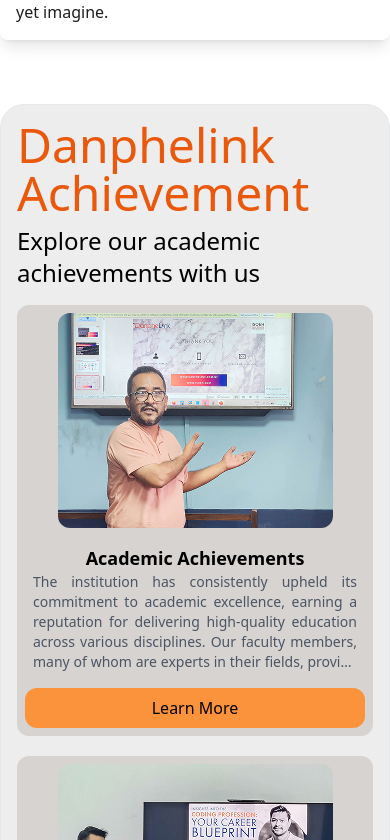
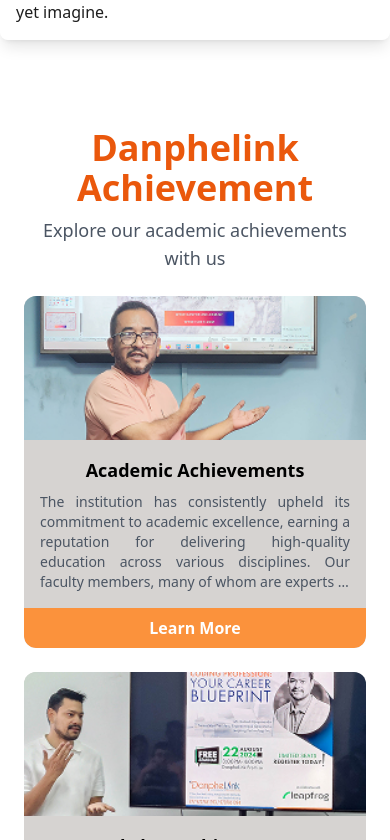
Before and after one commit to Interim-High/Interim-High, a Next.js app: page /about in a window 390 px wide. Shown: the part 2310-3150 px from the top of the page. Built offline with nearby package versions, Linux system fonts and the light colour scheme.

Commit message:
task: Fix issue in about page card's responsive

```diff
--- a/src/components/layout/main/about/Achievement.tsx
+++ b/src/components/layout/main/about/Achievement.tsx
@@ -1,53 +1,127 @@
 import React from "react";
 import Card from "./card";
-type AchievementProps ={
-    title: string,
-    description: string,
-    images: string,
-}
-const Achievementcards: AchievementProps[] = [{
+import Image from "next/image";
+import Link from "next/link";
+type AchievementProps = {
+  title: string;
+  description: string;
+  images: string;
+};
+const Achievementcards: AchievementProps[] = [
+  {
     title: "Academic Achievements",
-    description: "The institution has consistently upheld its commitment to academic excellence, earning a reputation for delivering high-quality education across various disciplines. Our faculty members, many of whom are experts in their fields, provide students with a rigorous and comprehensive curriculum, ensuring they are well-prepared for their future careers. The institution has also seen numerous students achieve top ranks in national and international examinations, and its research output continues to grow, with several published papers and research projects contributing to global knowledge. We are proud of our academic achievements, as they reflect our dedication to nurturing talent and fostering a culture of lifelong learning.",
-    images: "/images/about/academy.png"
+    description:
+      "The institution has consistently upheld its commitment to academic excellence, earning a reputation for delivering high-quality education across various disciplines. Our faculty members, many of whom are experts in their fields, provide students with a rigorous and comprehensive curriculum, ensuring they are well-prepared for their future careers. The institution has also seen numerous students achieve top ranks in national and international examinations, and its research output continues to grow, with several published papers and research projects contributing to global knowledge. We are proud of our academic achievements, as they reflect our dedication to nurturing talent and fostering a culture of lifelong learning.",
+    images: "/images/about/academy.png",
   },
   {
     title: " Workshop Achievements",
-    description: "Our institution regularly organizes and hosts a wide range of events, workshops, and seminars, aimed at providing students with practical exposure and a platform to interact with industry experts. These events cover diverse areas, including academic discussions, technological innovations, entrepreneurship, and cultural exchange. Notable workshops have seen active participation from students, faculty, and external experts, promoting knowledge-sharing and skill development. Additionally, our students have played pivotal roles in organizing these events, showcasing their leadership and organizational skills, and making meaningful contributions to the academic community.",
-    images: "/images/about/workshop.png"
+    description:
+      "Our institution regularly organizes and hosts a wide range of events, workshops, and seminars, aimed at providing students with practical exposure and a platform to interact with industry experts. These events cover diverse areas, including academic discussions, technological innovations, entrepreneurship, and cultural exchange. Notable workshops have seen active participation from students, faculty, and external experts, promoting knowledge-sharing and skill development. Additionally, our students have played pivotal roles in organizing these events, showcasing their leadership and organizational skills, and making meaningful contributions to the academic community.",
+    images: "/images/about/workshop.png",
   },
   {
     title: "Institutional Achievements",
-    description: "The institution has made remarkable progress over the years, establishing itself as a leader in education and innovation. With state-of-the-art facilities, a modern academy, and a range of academic programs, it has attracted students from diverse backgrounds. The institution has earned multiple accolades for its infrastructure, teaching methodologies, and research contributions. Strategic partnerships with global academic institutions and industry leaders have opened new avenues for collaboration and knowledge exchange. Through these efforts, our institution continues to enhance its standing, not just within the country but on the global academic stage.",
-    images: "/images/about/institutional.png"
+    description:
+      "The institution has made remarkable progress over the years, establishing itself as a leader in education and innovation. With state-of-the-art facilities, a modern academy, and a range of academic programs, it has attracted students from diverse backgrounds. The institution has earned multiple accolades for its infrastructure, teaching methodologies, and research contributions. Strategic partnerships with global academic institutions and industry leaders have opened new avenues for collaboration and knowledge exchange. Through these efforts, our institution continues to enhance its standing, not just within the country but on the global academic stage.",
+    images: "/images/about/institutional.png",
   },
   {
     title: "Student Achievement",
-    description: "Our students have consistently demonstrated exceptional talent, leadership, and dedication, excelling in both academic and extracurricular pursuits. Many of our students have won national and international awards in fields such as science, technology, sports, and arts. They actively participate in community service, student organizations, and various cultural and sports events, where they exhibit teamwork, creativity, and a strong sense of responsibility. Several students have also launched their own entrepreneurial ventures, reflecting the institution's commitment to fostering innovation and preparing students to be leaders in their respective fields.",
-    images: "/images/about/student.png"
-}
-
-]
+    description:
+      "Our students have consistently demonstrated exceptional talent, leadership, and dedication, excelling in both academic and extracurricular pursuits. Many of our students have won national and international awards in fields such as science, technology, sports, and arts. They actively participate in community service, student organizations, and various cultural and sports events, where they exhibit teamwork, creativity, and a strong sense of responsibility. Several students have also launched their own entrepreneurial ventures, reflecting the institution's commitment to fostering innovation and preparing students to be leaders in their respective fields.",
+    images: "/images/about/student.png",
+  },
+];
 
 function Achievement() {
   return (
-            <div className="flex flex-col w-fit bg-[#EDEDED] mt-16 p-4 rounded-3xl border justify-items-stretch m-auto space-y-4">
-                <div className="flex flex-col space-y-2">
-                    <h1 className="text-5xl font-normal text-orange-600"> Danphelink Achievement</h1>
-                    <p className="text-2xl">Explore our academic achievements with us</p>
+    // <div className="flex flex-col w-full max-w-7xl p-6 mt-16 mx-auto space-y-6">
+    //   <div className="flex flex-col text-center space-y-2">
+    //     <h1 className="text-4xl md:text-6xl font-bold text-orange-600">
+    //       Danphelink Achievement
+    //     </h1>
+    //     <p className="text-lg md:text-xl text-gray-600">
+    //       Explore our academic achievements with us
+    //     </p>
+    //   </div>
+
+    //   <div className="grid grid-cols-1 h-auto sm:grid-cols-2 lg:grid-cols-4 gap-6">
+    //     {Achievementcards.map((achievement, index) => (
+    //       <div key={index} className="bg-stone-300 rounded-xl overflow-hidden">
+    //         <div className="relative w-full aspect-square overflow-hidden rounded-t-lg">
+    //           {achievement.images && (
+    //             <Image
+    //               src={achievement.images}
+    //               alt={achievement.title || "Achievement Image"}
+    //               layout="fill"
+    //               className="object-cover"
+    //             />
+    //           )}
+    //         </div>
+    //         <div className="w-full p-4 space-y-2">
+    //           <h1 className="text-lg font-semibold text-center">
+    //             {achievement.title}
+    //           </h1>
+    //           <p className="text-sm text-gray-600 text-justify break-words line-clamp-5">
+    //             {achievement.description}
+    //           </p>
+    //         </div>
+    //         <div className="w-full text-center bg-orange-400 p-2 rounded-b-xl">
+    //           <Link
+    //             href="/achievement-detail"
+    //             className="text-white font-semibold"
+    //           >
+    //             Learn More
+    //           </Link>
+    //         </div>
+    //       </div>
+    //     ))}
+    //   </div>
+    // </div>
+    <div className="flex flex-col w-full max-w-7xl p-6 mt-16 mx-auto space-y-6">
+      <div className="flex flex-col text-center space-y-2">
+        <h1 className="text-4xl md:text-6xl font-bold text-orange-600">
+          Danphelink Achievement
+        </h1>
+        <p className="text-lg md:text-xl text-gray-600">
+          Explore our academic achievements with us
+        </p>
       </div>
 
-                <div className="flex flex-wrap w-full rounded-3xl gap-5 items-start justify-between">
+      <div className="grid grid-cols-1 sm:grid-cols-2 lg:grid-cols-4 gap-6">
         {Achievementcards.map((achievement, index) => (
-                        <Card
-                            key={index}
-                            title={achievement.title}
-                            description={achievement.description}
-                            images={achievement.images}
+          <div key={index} className="bg-stone-300 rounded-xl overflow-hidden">
+            <div className="relative w-full h-36 sm:h-20 md:h-32 lg:h-40  overflow-hidden rounded-t-lg">
+              {achievement.images && (
+                <Image
+                  src={achievement.images}
+                  alt={achievement.title || "Achievement Image"}
+                  layout="fill"
+                  className="object-cover"
                 />
+              )}
+            </div>
+            <div className="w-full p-4 space-y-2">
+              <h1 className="text-lg font-semibold text-center">
+                {achievement.title}
+              </h1>
+              <p className="text-sm text-gray-600 text-justify break-words line-clamp-5">
+                {achievement.description}
+              </p>
+            </div>
+            <div className="w-full text-center bg-orange-400 p-2 rounded-b-xl">
+              <Link
+                href="/achievement-detail"
+                className="text-white font-semibold"
+              >
+                Learn More
+              </Link>
+            </div>
+          </div>
         ))}
       </div>
     </div>
-
   );
 }
 export default Achievement;
--- a/src/components/layout/main/about/card.tsx
+++ b/src/components/layout/main/about/card.tsx
@@ -1,145 +1,149 @@
-import MailOutlineOutlinedIcon from '@mui/icons-material/MailOutlineOutlined'; import { XIcon } from 'lucide-react';
-;
+import MailOutlineOutlinedIcon from "@mui/icons-material/MailOutlineOutlined";
+import { XIcon } from "lucide-react";
 import Image from "next/image";
 import Link from "next/link";
-import Button from './button';
-
+import Button from "./button";
 
 type CardProps = {
-    title?: string,
-    personName?: string,
-    className?: string,
-    description?: string,
-    layout?: "achievement" | "program" | "governance" | "descriptionmodal",
-    images?: string,
-    skill?: string[],
-    email?: string,
-    designation?: string,
-    onClick?: (e: React.MouseEvent<HTMLButtonElement>) => void
+  title?: string;
+  personName?: string;
+  className?: string;
+  description?: string;
+  layout?: "achievement" | "program" | "governance" | "descriptionmodal";
+  images?: string;
+  skill?: string[];
+  email?: string;
+  designation?: string;
+  onClick?: (e: React.MouseEvent<HTMLButtonElement>) => void;
+};
 
-}
-
-const Card = ({ title, personName, images, className, email, description, designation, skill, layout = "achievement", onClick }: CardProps) => {
+const Card = ({
+  title,
+  personName,
+  images,
+  className,
+  email,
+  description,
+  designation,
+  skill,
+  layout = "achievement",
+  onClick,
+}: CardProps) => {
   return (
     <div>
-            {
-                layout === "achievement" && (
-                    <div className="flex flex-col items-center justify-center p-2 bg-stone-300 overflow-hidden rounded-xl w-fit md:w-[275px] h-fit gap-2">
-                        <div className="overflow-hidden rounded-xl ">
+      {layout === "achievement" && (
+        <div className=" border border-black flex flex-col items-center justify-center  bg-stone-300 rounded-xl  h-auto ">
+          <div className="relative overflow-hidden rounded-t-lg">
             {images && (
               <Image
                 src={images}
-                                    alt={title || "no image"}
-                                    width={275}
-                                    height={241}
-                                    className='object-center object-cover'
+                alt={title || "Achievement Image"}
+                layout="fill"
+                className="object-cover"
               />
             )}
           </div>
-                        <div className=" w-full  gap-2 p-2 ">
+          <div className="w-full gap-2 p-2">
             <h1 className="text-lg text-center font-semibold">{title}</h1>
-                            <p className="text-justify text-sm text-gray-600 break-words line-clamp-5">
+            <p className="text-sm text-gray-600 text-justify break-words line-clamp-5">
               {description}
             </p>
           </div>
-
-                        <div className=" rounded-xl w-full text-center bg-orange-400 p-2">
-                            <Link href={"/achievement-detail"}>Learn More</Link>
+          <div className="rounded-xl w-full text-center bg-orange-400 p-2">
+            <Link href="/achievement-detail">Learn More</Link>
           </div>
         </div>
+      )}
 
-                )
-            }
-            {
-                layout === "governance" && (
-                    <div className="flex flex-col items-center bg-[#EDEDED] justify-centeoverflow-hidden w-fit h-fit rounded-2xl  gap-2">
-                        <div className=" overflow-hidden rounded-lg">
+      {layout === "governance" && (
+        <div className="flex flex-col items-center bg-[#EDEDED] justify-center overflow-hidden w-fit h-fit rounded-2xl gap-3 p-3">
+          <div className="relative  overflow-hidden rounded-lg">
             {images && (
               <Image
                 src={images}
-                                    alt={personName || "hero"}
-                                    width={450}
+                alt={personName || "Governance Image"}
+                width={500}
                 height={320}
-                                    style={{ objectFit: "fill", aspectRatio: "1/1" }}
+                className=""
               />
             )}
           </div>
-                        <div className=" w-full text-center gap-2 p-2 ">
+          <div className="w-full text-center gap-2 p-2">
             <h1 className="text-lg font-semibold">{personName}</h1>
-                            <h1 className="text-lg font-semibold text-slate-700">{designation}</h1>
-
+            <h2 className="text-lg font-semibold text-slate-700">
+              {designation}
+            </h2>
           </div>
         </div>
-                )
-            }
-            {
-                layout === "descriptionmodal" && (
+      )}
+
+      {layout === "descriptionmodal" && (
         <div className={className}>
-                        {/* <div className="w-[500px] h-[550px] overflow-hidden flex items-center justify-center bg-gray-100">
+          <div className="relative  lg:my-auto overflow-hidden">
             {images && (
               <Image
                 src={images}
-                                alt={personName || "hero"}
-                                width ={500}
-                                height={550}
-                                className="object-cover w-full h-full"
+                alt={personName || "Modal Image"}
+                fill
+                className="object-cover brightness-100 contrast-100 saturate-150"
               />
             )}
-                        </div> */}
-                        <div className="relative w-[500px] h-[550px] lg:my-auto overflow-hidden">
-                            {images && (<Image
-                                src={images}
-                                alt={personName || "hero"}
-                                fill
-                                objectFit="cover"
-                                className="brightness-100 contrast-100 saturate-150"
-                            />
-                            )}
-                            <div className="absolute w-[500px] h-[550px]  opacity-15 bg-black"></div>
+            <div className="absolute inset-0 bg-black opacity-15"></div>
           </div>
 
-
-                        <div className="flex flex-col w-[700px] gap-4 p-2">
+          <div className="flex flex-col w-[700px] gap-4 p-4">
             <button onClick={onClick} className="ml-auto">
               <XIcon />
             </button>
 
             <div className="flex flex-col gap-1">
-                                <h1 className="text-4xl font-bold "> {personName}</h1>
-
+              <h1 className="text-4xl font-bold">{personName}</h1>
               <p className="text-xl font-light text-[#1D1D1D]">{designation}</p>
             </div>
 
-                            <Link href={`mailto:${email}`} className="flex flex-row items-center w-fit gap-2">
-                                <MailOutlineOutlinedIcon fontSize="large" className="rounded-lg  " />
-
-                                <p className="text-xl text-red-500 font-normal text-center ">{email} </p>
+            <Link
+              href={`mailto:${email}`}
+              className="flex flex-row items-center w-fit gap-2"
+            >
+              <MailOutlineOutlinedIcon
+                fontSize="large"
+                className="rounded-lg"
+              />
+              <p className="text-xl text-red-500 font-normal text-center">
+                {email}
+              </p>
             </Link>
 
             <div className="flex flex-col gap-2 w-full">
-                                <h1 className="text-3xl font-semibold text-[#1D1D1D]"> Overview</h1>
-                                <p className="text-lg text-justify font-normal break-words">{description}</p>
+              <h1 className="text-3xl font-semibold text-[#1D1D1D]">
+                Overview
+              </h1>
+              <p className="text-lg text-justify font-normal break-words">
+                {description}
+              </p>
             </div>
+
             {Array.isArray(skill) && skill.length > 0 && (
               <div className="flex flex-col gap-4">
-                                    <h1>Skills & Certifications</h1>
+                <h1 className="text-2xl font-semibold">
+                  Skills & Certifications
+                </h1>
                 <div className="flex flex-wrap gap-2">
                   {skill.map((s, index) => (
-                                            <span key={index} className="bg-gray-200 w-fit text-center p-2 px-4 rounded-3xl">
+                    <span
+                      key={index}
+                      className="bg-gray-200 w-fit text-center p-2 px-4 rounded-3xl"
+                    >
                       {s}
                     </span>
                   ))}
                 </div>
               </div>
             )}
-
           </div>
-
         </div>
-
-                )
-            }
+      )}
     </div>
-    )
-}
+  );
+};
 export default Card;
```
Also changed, not shown: src/components/layout/main/about/Facilities.tsx (+3 -14 lines), src/components/layout/main/about/governance.tsx (+65 -7 lines). Lines whose indentation alone changed are shown as unchanged.
